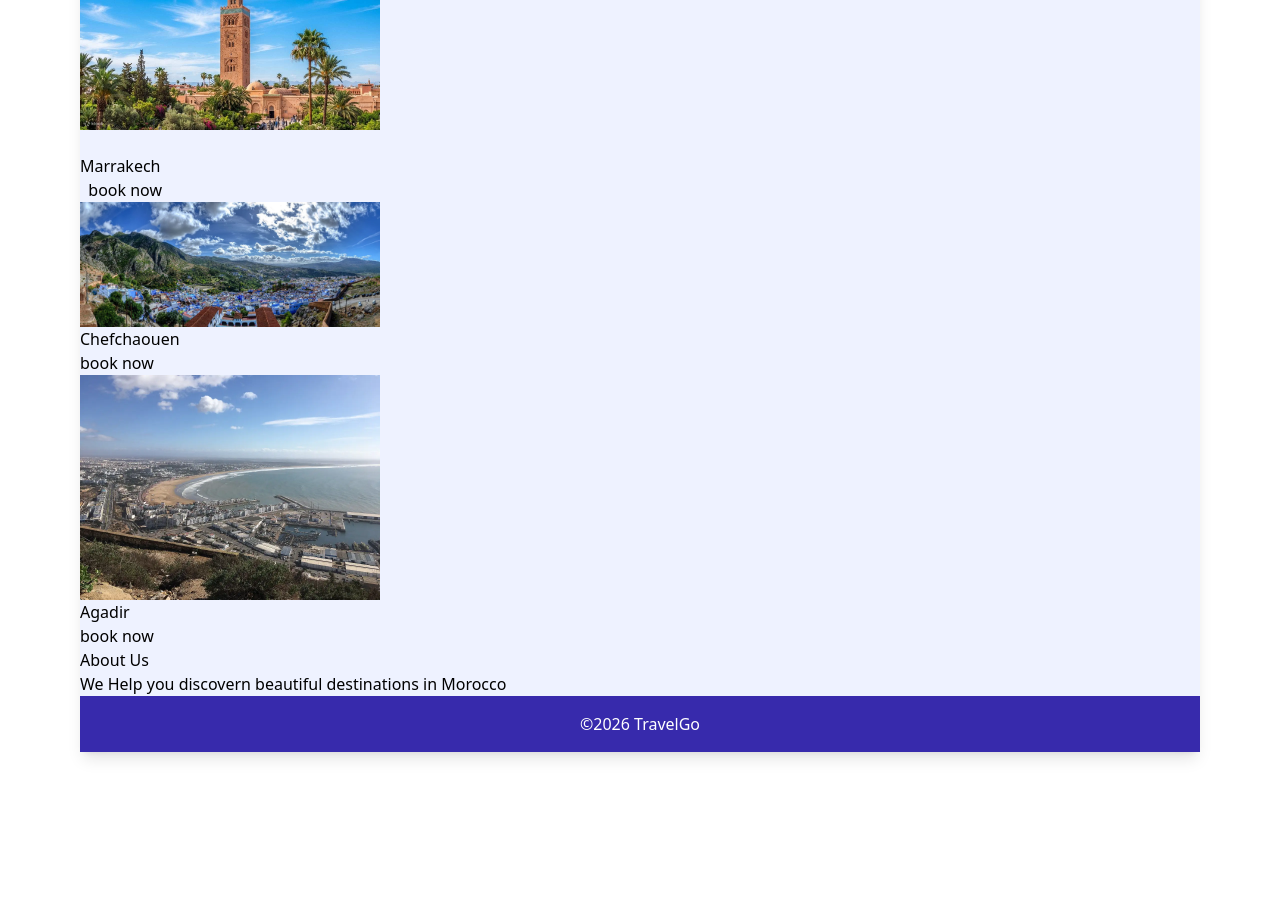
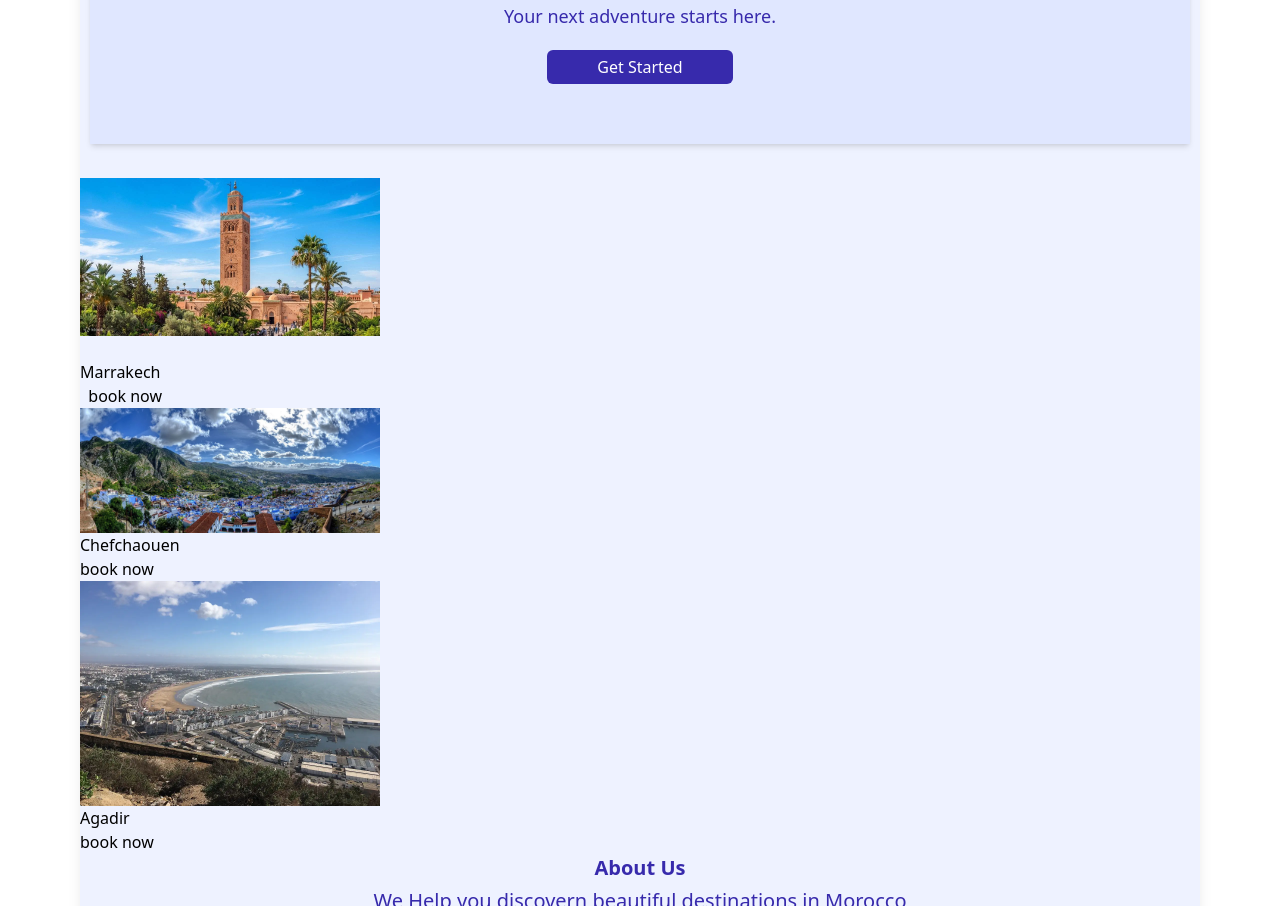
Before and after one commit to zohrahayal/TravelGo, a plain HTML site: page index.html in a window 1280 px wide. Shown: the part 264-1170 px from the top of the page. Before the commit the page ends 1096 px from the top, so only its background shows below. Drawn offline with nearby package versions, Linux system fonts and the light colour scheme.

Commit message:
update 3

```diff
--- a/index.html
+++ b/index.html
@@ -21,10 +21,10 @@
   </nav>
     </header>
     <div class="bg-indigo-50">
-     <div>
-         <h1>Discover Morocco</h1>
-         <p>Your next adventure starts here.</p>
-         <button>Get Started</button>
+     <div class="bg-indigo-100 p-[60px] text-center shadow-md m-[10px]">
+         <h1 class="text-indigo-800 text-3xl mb-[10px] italic font-semibold">Discover Morocco</h1>
+         <p class="text-indigo-800 text-lg my-[20px]">Your next adventure starts here.</p>
+         <button class="text-white px-[50px] bg-indigo-800 rounded-md py-[5px] ">Get Started</button>
 
     </div>
 <div>
@@ -47,9 +47,9 @@
 
 
 
-    <div>
-        <h2>About Us</h2>
-        <p>We Help you discovern beautiful destinations in Morocco</p>
+    <div class="text-center text-indigo-800 text-xl">
+        <h2 class="font-semibold pb-[5px]">About Us</h2>
+        <p class="pb-[20px]">We Help you discovern beautiful destinations in Morocco</p>
     </div>
 
 </div>
```
